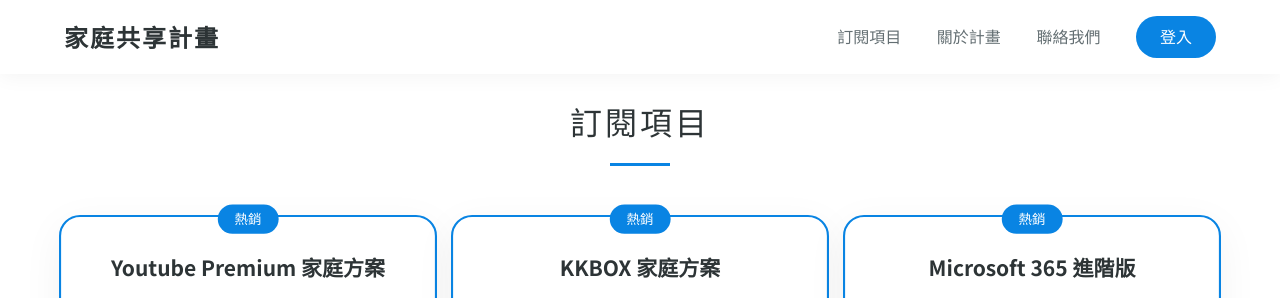
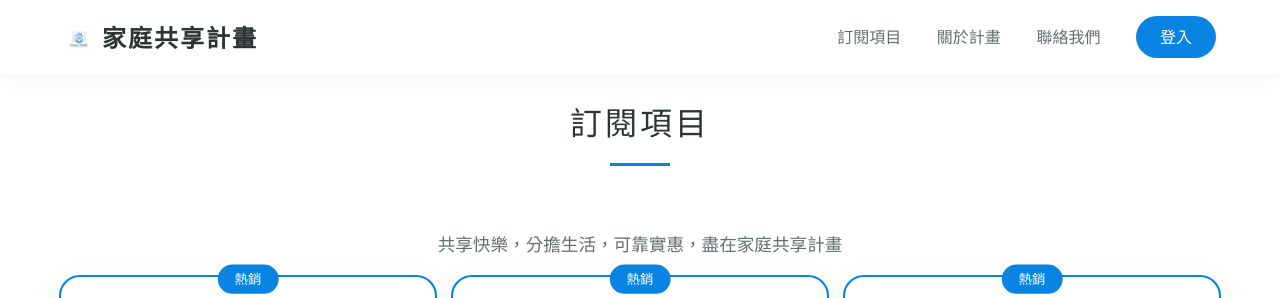
Before and after one commit to Second-Chen/zhongzhi-company, a website: page index.html in a window 1280 px wide. Shown: the top 298 px of the page. Drawn offline with Linux system fonts and the light colour scheme.

Commit message:
Update: add logo and tagline

```diff
--- a/index.html
+++ b/index.html
@@ -396,7 +396,7 @@
 </head>
 <body>
     <header>
-        <div class="logo">家庭共享計畫</div>
+        <div class="logo"><img src="family-sharing-logo.png" alt="Logo" style="height: 30px; vertical-align: middle; margin-right: 8px;">家庭共享計畫</div>
         <nav>
             <a href="#subscriptions">訂閱項目</a>
             <a href="#about">關於計畫</a>
@@ -411,6 +411,7 @@
             <h2>訂閱項目</h2>
             <div class="line"></div>
         </div>
+        <p style="text-align: center; color: var(--text); font-size: 1.1rem; margin-bottom: 2rem;">共享快樂，分擔生活，可靠實惠，盡在家庭共享計畫</p>
         <div class="pricing-grid">
             <div class="pricing-card featured">
                 <div class="pricing-badge">熱銷</div>
```
Also changed, not shown: family-sharing-logo.png (added).
